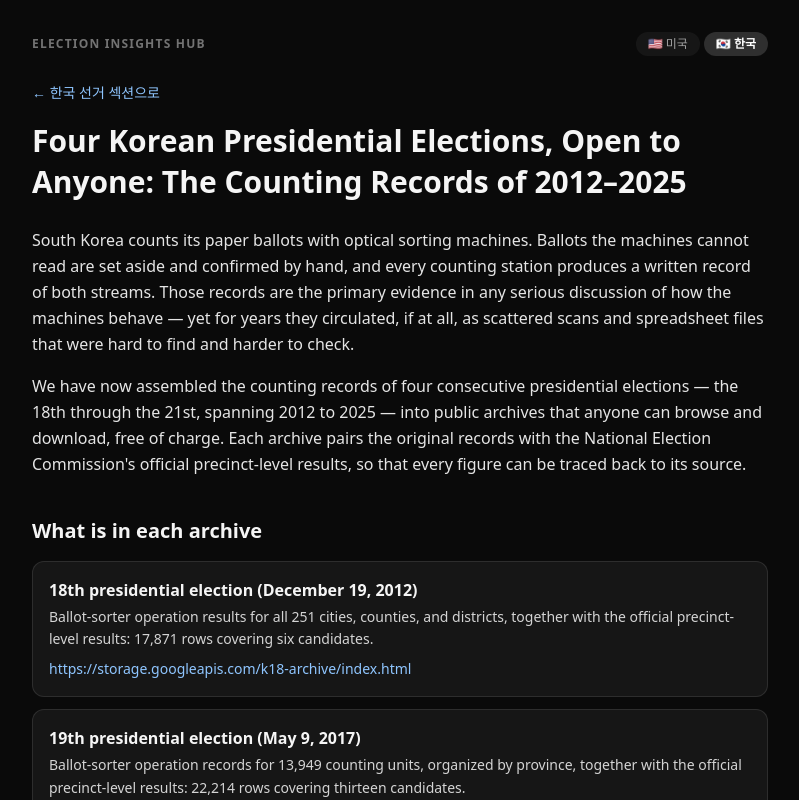
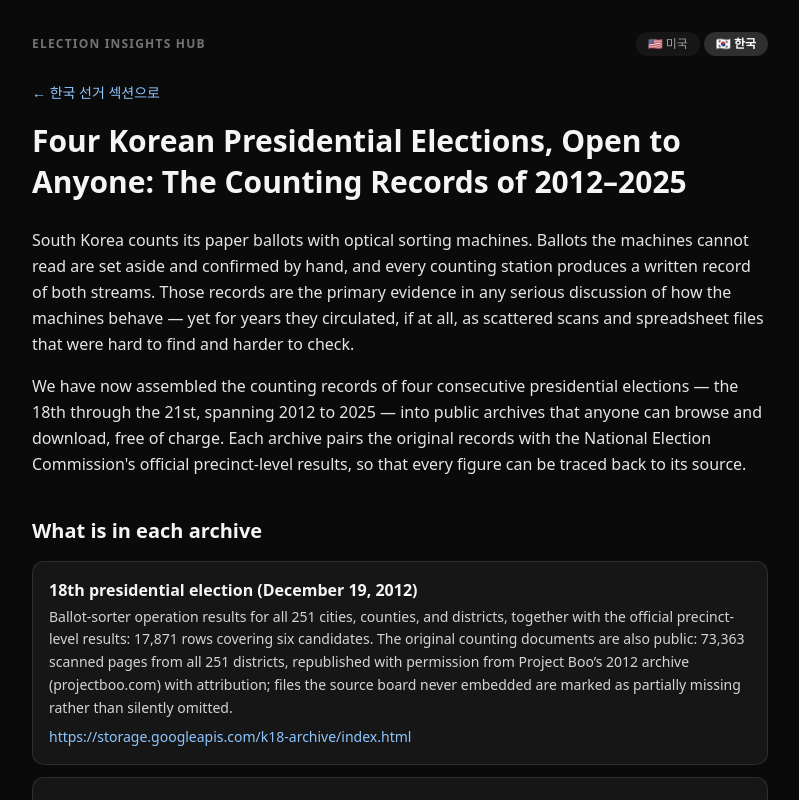
Before and after one commit to sechan9999/us-election-insight-hub, a Next.js app: page /kr/about in a window 1280 px wide. Shown: the top 800 px of the page, without its empty margins (240-1039 px from the left). Built offline with nearby package versions, Linux system fonts and the light colour scheme.

Commit message:
feat(kr): mention 18th originals (73,363 scans, Project Boo) on /kr/about and /kr card

```diff
--- a/app/kr/about/page.tsx
+++ b/app/kr/about/page.tsx
@@ -35,7 +35,7 @@ export async function generateMetadata({
 const ARCHIVES: { heading: string; body: string; url: string }[] = [
   {
     heading: '18th presidential election (December 19, 2012)',
-    body: 'Ballot-sorter operation results for all 251 cities, counties, and districts, together with the official precinct-level results: 17,871 rows covering six candidates.',
+    body: 'Ballot-sorter operation results for all 251 cities, counties, and districts, together with the official precinct-level results: 17,871 rows covering six candidates. The original counting documents are also public: 73,363 scanned pages from all 251 districts, republished with permission from Project Boo\u2019s 2012 archive (projectboo.com) with attribution; files the source board never embedded are marked as partially missing rather than silently omitted.',
     url: 'https://storage.googleapis.com/k18-archive/index.html',
   },
   {
--- a/app/kr/page.tsx
+++ b/app/kr/page.tsx
@@ -90,8 +90,8 @@ const ELECTIONS: {
     term: { ko: '18대', en: '18th' },
     year: 2012,
     desc: {
-      ko: '분류 결과와 미분류표 K값 · 251개 구 · 공식 투표구 결과 17,871행',
-      en: 'Ballot-sorter results and the unclassified-ballot K value · 251 districts · 17,871 rows of official precinct results',
+      ko: '분류 결과와 미분류표 K값 · 251개 구 · 공식 투표구 결과 17,871행 · 개표 원본 스캔 73,363장(251개 구 전부, Project Boo 동의 하에 복제 게재)',
+      en: 'Ballot-sorter results and the unclassified-ballot K value · 251 districts · 17,871 rows of official precinct results · 73,363 original counting-document scans, all 251 districts (republished with Project Boo permission)',
     },
     url: 'https://storage.googleapis.com/k18-archive/index.html',
   },
```
